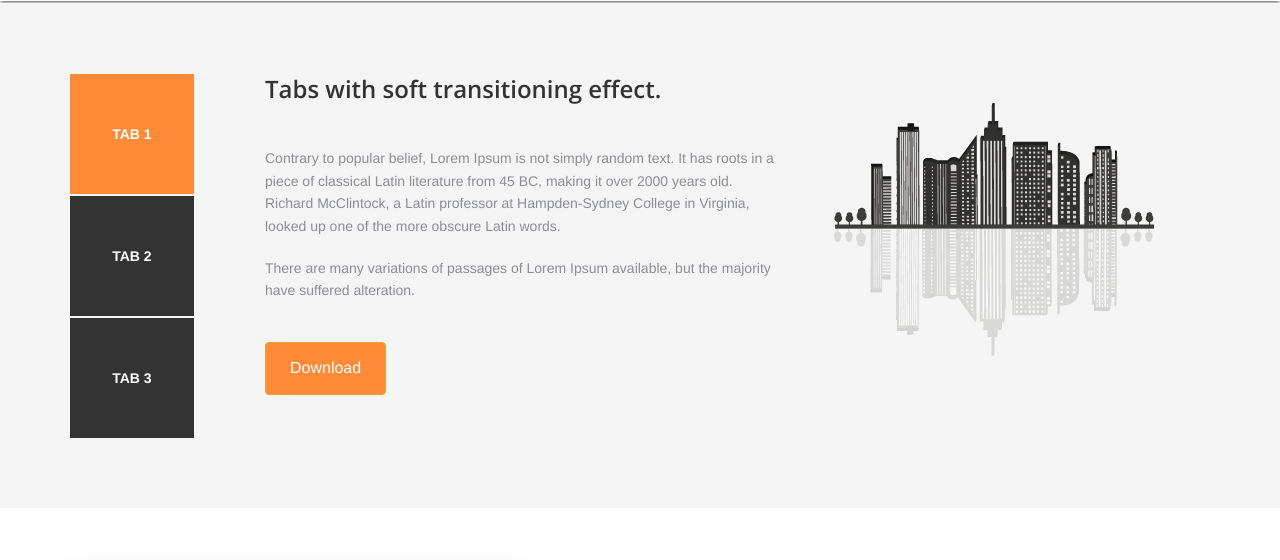
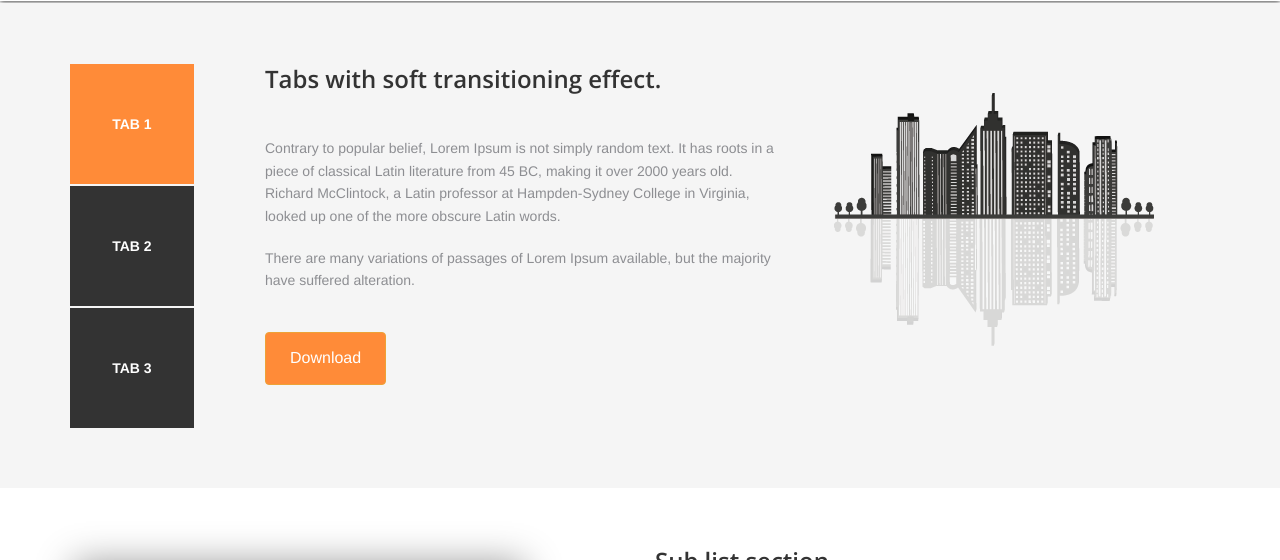
Before and after one commit to edriso/rDesign4, a plain HTML site: page index.html in a window 1280 px wide. Shown: the part 903-1463 px from the top of the page. Drawn offline with nearby package versions, Linux system fonts and the light colour scheme.

Commit message:
Update style.css

```diff
--- a/css/style.css
+++ b/css/style.css
@@ -1,7 +1,7 @@
 /* GLOBAL */
 h1,h2,h3,h4,.lead {font-family: 'Open Sans', sans-serif;}
 p {color: #999;}
-section:not(.social) {padding-top: 70px; padding-bottom: 70px;}
+section:not(.social) {padding-top: 60px; padding-bottom: 60px;}
 @media (max-width:991px) {
     section:not(.social) {padding-top: 40px; padding-bottom: 40px;}
 }
```
